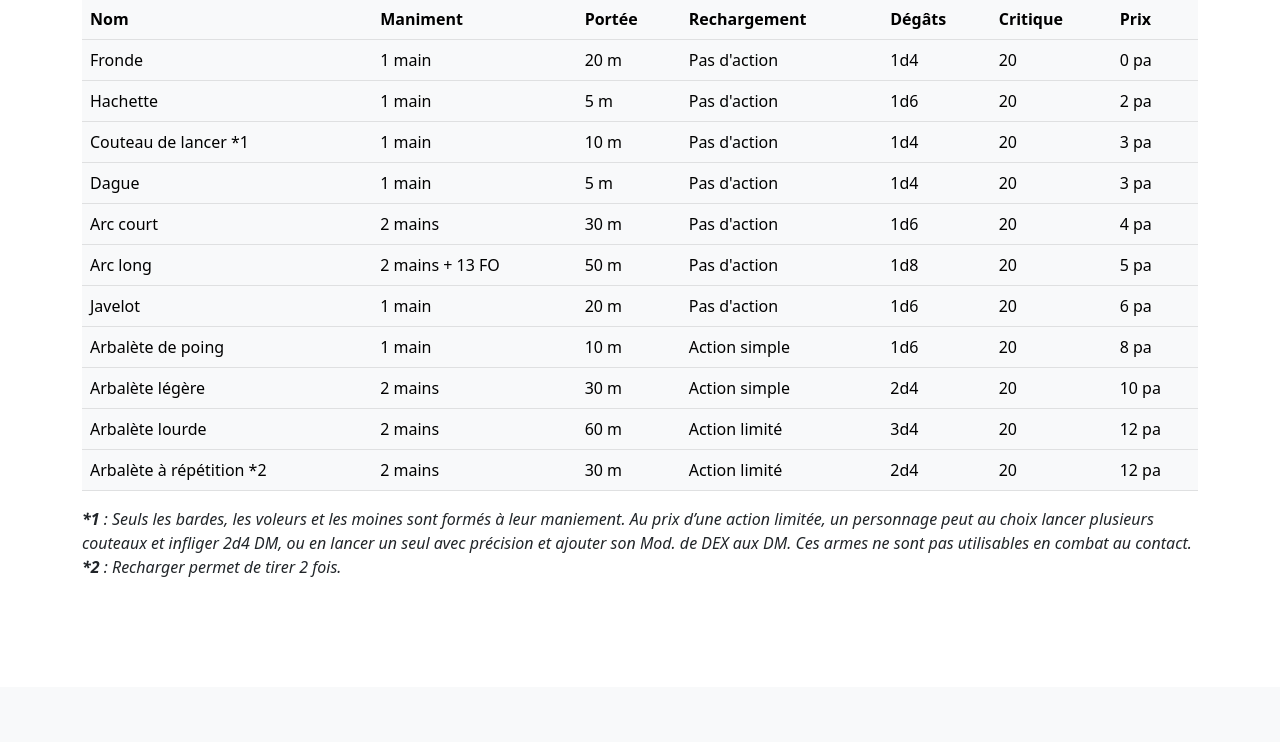
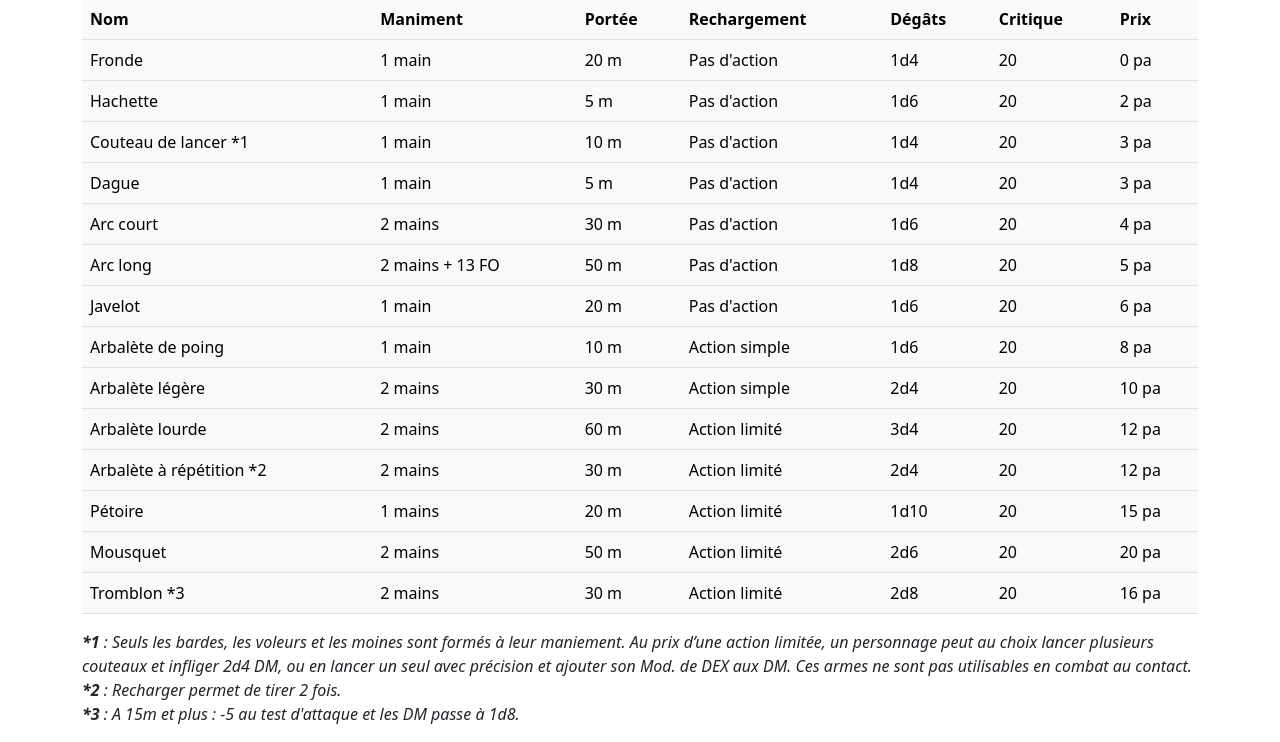
Before and after one commit to Buldozer42/Chronique-Oubliee, a Symfony app: template templates/equipment/distance-weapon.html.twig in a window 1280 px wide. Shown: the part 113-855 px from the top of the page. Before the commit the page ends 690 px from the top, so only its background shows below. Run offline with Twig, Linux system fonts and the light colour scheme; the template is opened without the code that fills it, so the values that code supplies are empty; some libraries are stand-ins or nearby versions.

Commit message:
Add powder weapons

```diff
--- a/templates/equipment/distance-weapon.html.twig
+++ b/templates/equipment/distance-weapon.html.twig
@@ -116,6 +116,33 @@
                 <td>20</td>
                 <td>12 pa</td>
             </tr>
+            <tr class="">
+                <td scope="row">Pétoire</td>
+                <td>1 mains</td>
+                <td>20 m</td>
+                <td>Action limité</td>
+                <td>1d10</td>
+                <td>20</td>
+                <td>15 pa</td>
+            </tr>
+            <tr class="">
+                <td scope="row">Mousquet</td>
+                <td>2 mains</td>
+                <td>50 m</td>
+                <td>Action limité</td>
+                <td>2d6</td>
+                <td>20</td>
+                <td>20 pa</td>
+            </tr>
+            <tr class="">
+                <td scope="row">Tromblon *3</td>
+                <td>2 mains</td>
+                <td>30 m</td>
+                <td>Action limité</td>
+                <td>2d8</td>
+                <td>20</td>
+                <td>16 pa</td>
+            </tr>
             </tbody>
         </table>
         <p class="font-italic">
@@ -123,7 +150,8 @@
             Au prix d’une action limitée, un personnage peut au choix lancer plusieurs couteaux et infliger 2d4 DM,
             ou en lancer un seul avec précision et ajouter son Mod. de DEX aux DM.
             Ces armes ne sont pas utilisables en combat au contact.<br>
-            <strong> *2 </strong> : Recharger permet de tirer 2 fois.
+            <strong> *2 </strong> : Recharger permet de tirer 2 fois.<br>
+            <strong> *3 </strong> : A 15m et plus : -5 au test d'attaque et les DM passe  à 1d8.
         </p>
     </div>
 </div>
```
